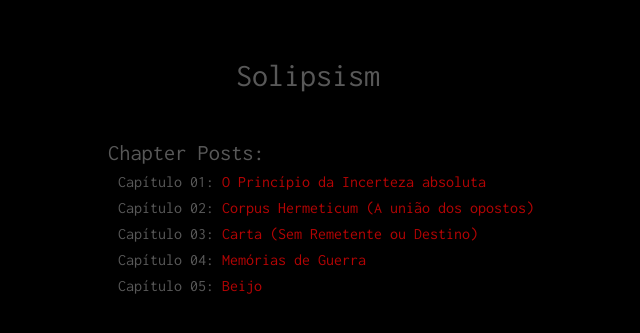
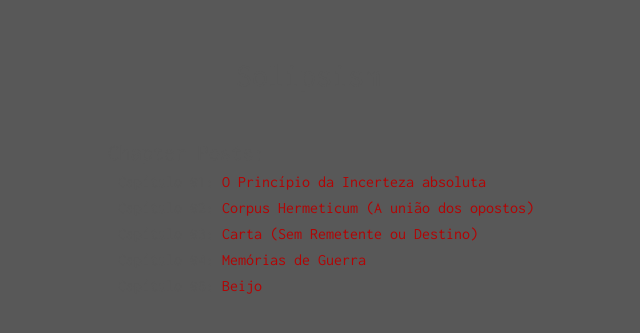
Before and after one commit to sorathpanzer/sorathpanzer.github.io, a Jekyll site: the page built from index.html, in a window 1280 px wide. Shown: the top 333 px of the page, without its empty margins (232-872 px from the left). Built offline with Jekyll 4.4.1, drawn with Linux system fonts in a browser that asks for light colours.

Commit message:
Update main.scss

```diff
--- a/assets/css/main.scss
+++ b/assets/css/main.scss
@@ -6,8 +6,8 @@
 
 body {
     color: #585858;
-    background: #585858;
-    background-color: #000000;
+    background: #000000;
+    background-color: #585858;
     foreground-color: #585858;
     font-family: 'Inconsolata', ;
     font-size: 100%;
```
